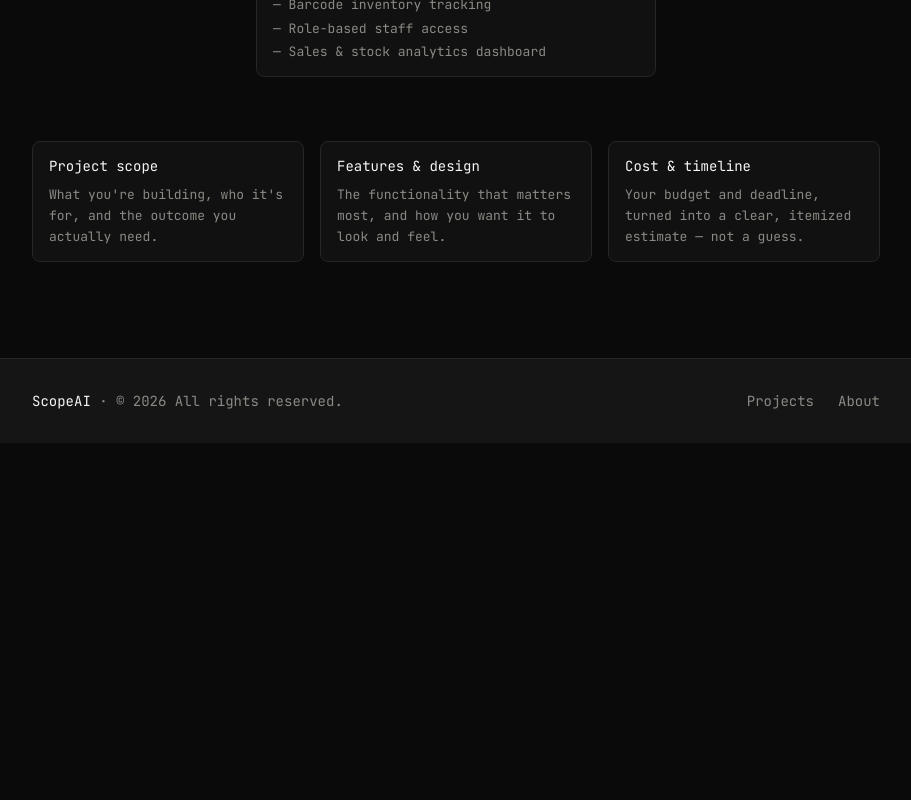
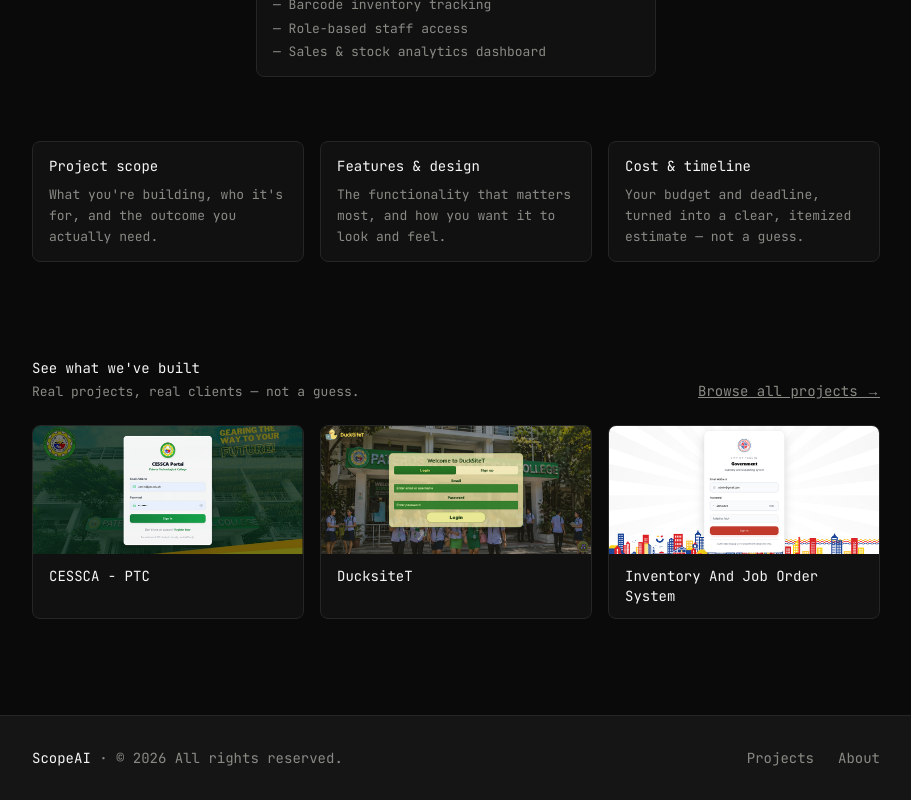
Before and after one commit to deytaaa/scope-it, a Next.js app: page / in a window 1280 px wide. Shown: the part 961-1761 px from the top of the page, without its empty margins (184-1095 px from the left). Before the commit the page ends 1404 px from the top, so only its background shows below. Built offline with nearby package versions, Linux system fonts and the light colour scheme.

Commit message:
feat: add PortfolioTeaser component to landing page

```diff
--- a/app/(main)/page.tsx
+++ b/app/(main)/page.tsx
@@ -1,6 +1,7 @@
 import { Hero } from "@/components/landing/Hero";
 import { SampleQuote } from "@/components/landing/SampleQuote";
 import { CoverageCards } from "@/components/landing/CoverageCards";
+import { PortfolioTeaser } from "@/components/landing/PortfolioTeaser";
 
 export default function Home() {
   return (
@@ -8,6 +9,7 @@ export default function Home() {
       <Hero />
       <SampleQuote />
       <CoverageCards />
+      <PortfolioTeaser />
     </main>
   );
 }
--- /dev/null
+++ b/components/landing/PortfolioTeaser.tsx
@@ -0,0 +1,54 @@
+import Link from "next/link";
+import Image from "next/image";
+import { projects } from "@/lib/projects-data";
+
+// A handful, not the full gallery — this is a teaser pointing to /projects,
+// not a second listing to keep in sync with it.
+const FEATURED_COUNT = 3;
+
+export function PortfolioTeaser() {
+  const featured = projects.slice(0, FEATURED_COUNT);
+  if (featured.length === 0) return null;
+
+  return (
+    <section className="mx-auto max-w-4xl px-6 pb-24">
+      <div
+        className="animate-fade-in-up mb-6 flex items-end justify-between gap-4"
+        style={{ animationDelay: "620ms" }}
+      >
+        <div>
+          <p className="m-0 mb-1 text-sm text-primary">See what we&apos;ve built</p>
+          <p className="m-0 text-[13px] text-secondary">Real projects, real clients — not a guess.</p>
+        </div>
+        <Link
+          href="/projects"
+          className="shrink-0 text-sm text-secondary underline transition-colors duration-150 hover:text-primary"
+        >
+          Browse all projects →
+        </Link>
+      </div>
+
+      <div className="grid grid-cols-1 gap-4 sm:grid-cols-3">
+        {featured.map((project, i) => (
+          <Link
+            key={project.slug}
+            href="/projects"
+            className="elevated-card animate-fade-in-up group block overflow-hidden rounded-card border-[0.5px] border-border bg-card"
+            style={{ animationDelay: `${700 + i * 80}ms` }}
+          >
+            <div className="relative h-32 w-full overflow-hidden bg-chrome">
+              <Image
+                src={project.image}
+                alt={project.title}
+                fill
+                sizes="(min-width: 640px) 33vw, 100vw"
+                className="object-cover transition-transform duration-300 group-hover:scale-105"
+              />
+            </div>
+            <p className="m-0 px-4 py-3 text-sm text-primary">{project.title}</p>
+          </Link>
+        ))}
+      </div>
+    </section>
+  );
+}
```
